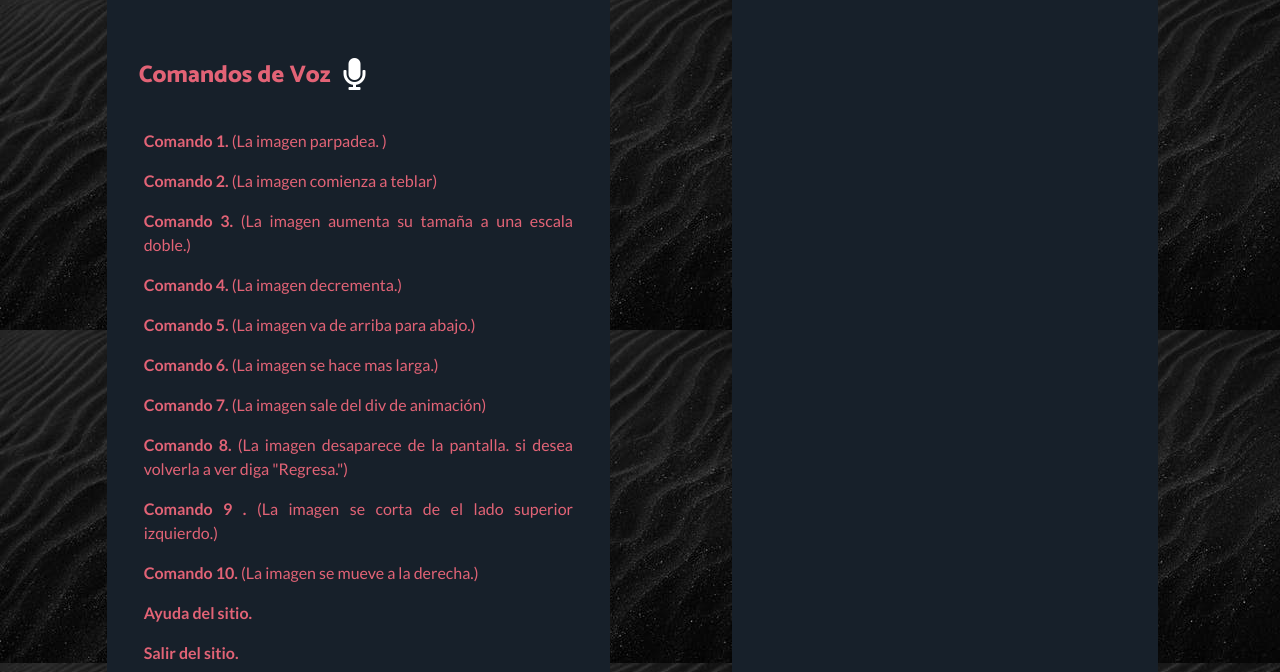
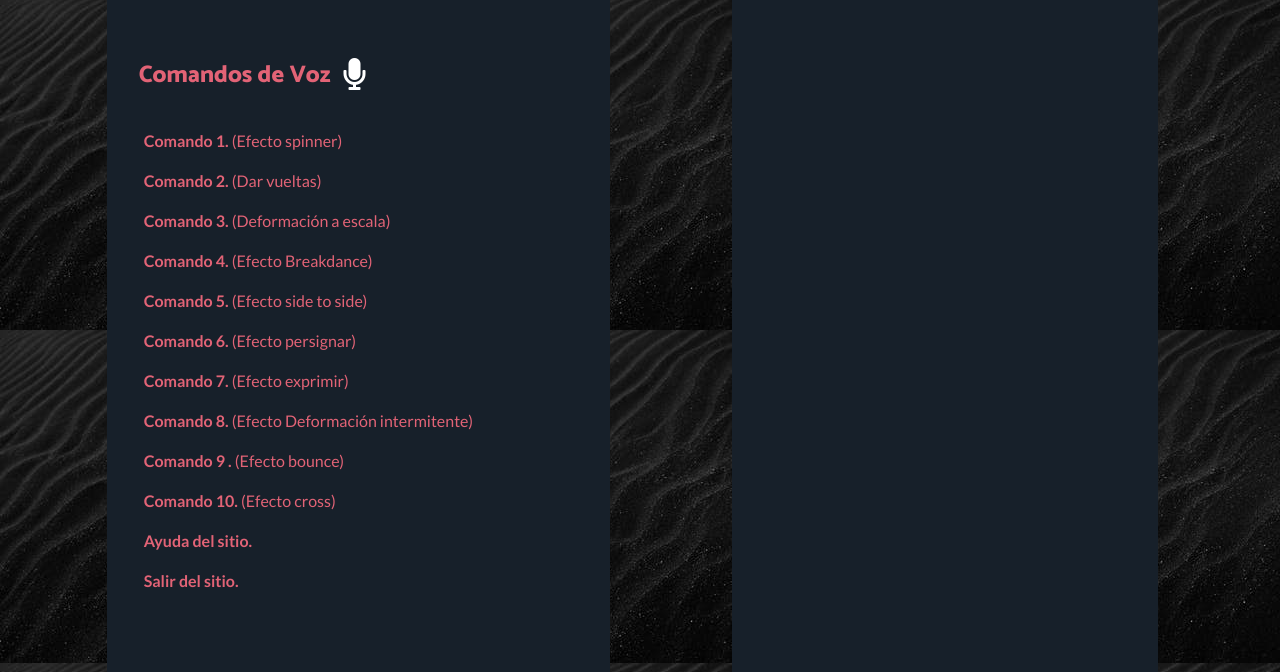
Before and after one commit to Veronica230/Examen, a plain HTML site: page index.html in a window 1280 px wide. Shown: the part 336-1008 px from the top of the page. Drawn offline with nearby package versions, Linux system fonts and the light colour scheme.

Commit message:
html: fix labels to commands

```diff
--- a/index.html
+++ b/index.html
@@ -135,16 +135,16 @@
                       <div class="row">
                           <div class="mb-3" style="max-width: 15srem; background-color: #17202A ;">
                               <div class="card-body">
-                                <p ALIGN="justify"><b>Comando 1. </b>(La imagen parpadea. )</p>
-                                <p ALIGN="justify"><b>Comando 2. </b>(La imagen comienza a teblar)</p>
-                                <p ALIGN="justify"><b>Comando 3. </b>(La imagen aumenta su tamaña a una escala doble.)</p>
-                                <p ALIGN="justify"><b>Comando 4. </b>(La imagen decrementa.)</p>
-                                <p ALIGN="justify"><b>Comando 5. </b>(La imagen va de arriba para abajo.)</p>
-                                <p ALIGN="justify"><b>Comando 6. </b>(La imagen se hace mas larga.)</p>
-                                <p ALIGN="justify"><b>Comando 7. </b>(La imagen sale del div de animación)</p>
-                                <p ALIGN="justify"><b>Comando 8. </b>(La imagen desaparece de la pantalla. si desea volverla a ver diga "Regresa.")</p>
-                                <p ALIGN="justify"><b>Comando 9 . </b>(La imagen se corta de el lado superior izquierdo.)</p>
-                                <p ALIGN="justify"><b>Comando 10. </b>(La imagen se mueve a la derecha.)</p>
+                                <p ALIGN="justify"><b>Comando 1. </b>(Efecto spinner)</p>
+                                <p ALIGN="justify"><b>Comando 2. </b>(Dar vueltas)</p>
+                                <p ALIGN="justify"><b>Comando 3. </b>(Deformación a escala)</p>
+                                <p ALIGN="justify"><b>Comando 4. </b>(Efecto Breakdance)</p>
+                                <p ALIGN="justify"><b>Comando 5. </b>(Efecto side to side)</p>
+                                <p ALIGN="justify"><b>Comando 6. </b>(Efecto persignar)</p>
+                                <p ALIGN="justify"><b>Comando 7. </b>(Efecto exprimir)</p>
+                                <p ALIGN="justify"><b>Comando 8. </b>(Efecto Deformación intermitente)</p>
+                                <p ALIGN="justify"><b>Comando 9 . </b>(Efecto bounce)</p>
+                                <p ALIGN="justify"><b>Comando 10. </b>(Efecto cross)</p>
                                 <p ALIGN="justify"><b>Ayuda del sitio. </b></p>
                                 <p ALIGN="justify"><b>Salir del sitio. </b></p>
                               </div></div></div></div></div>
--- a/main.js
+++ b/main.js
@@ -260,7 +260,7 @@ if (SpeechRecognition) {
     if (transcript.toLowerCase().trim() === "comando 10") {
       comando = just.animate({
         targets: ".ball",
-        duration: 2000,
+        duration: 8000,
         props: {
           innerHTML: ["faded", "move"],
         },
```
